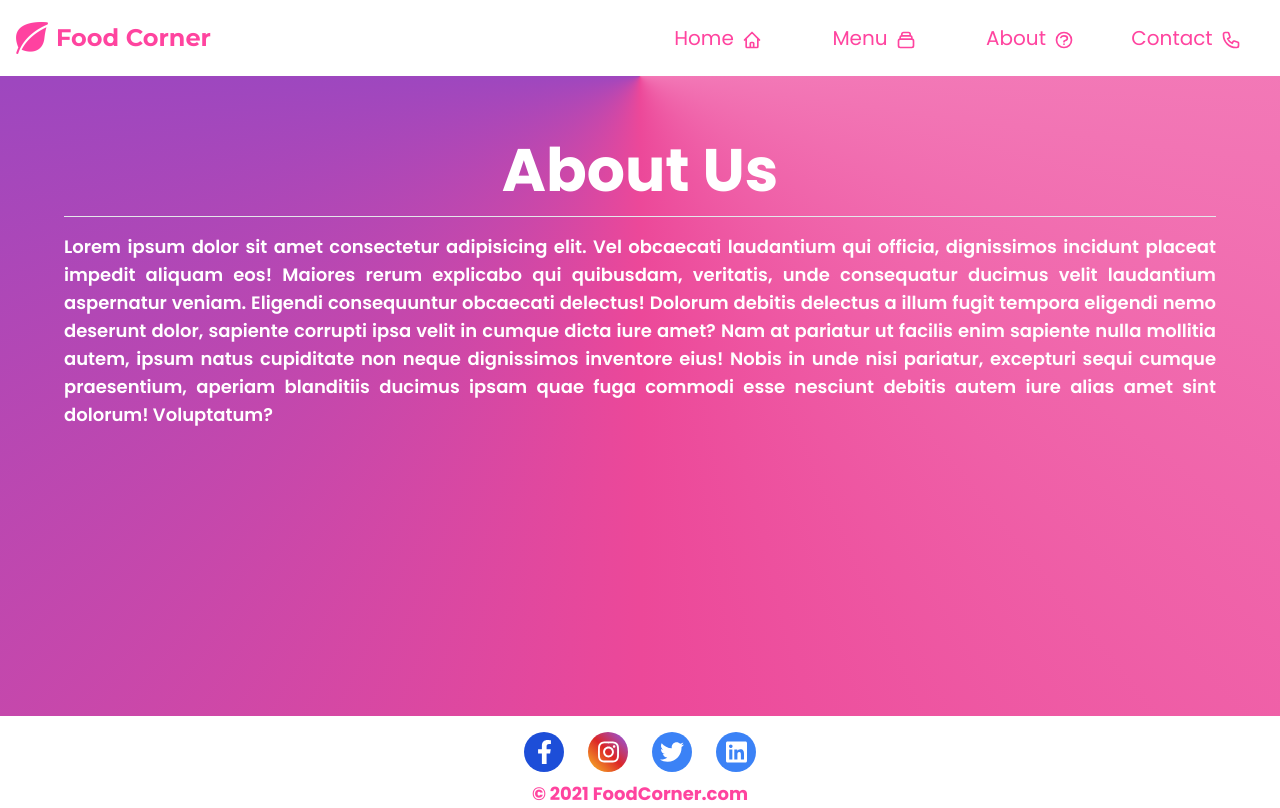
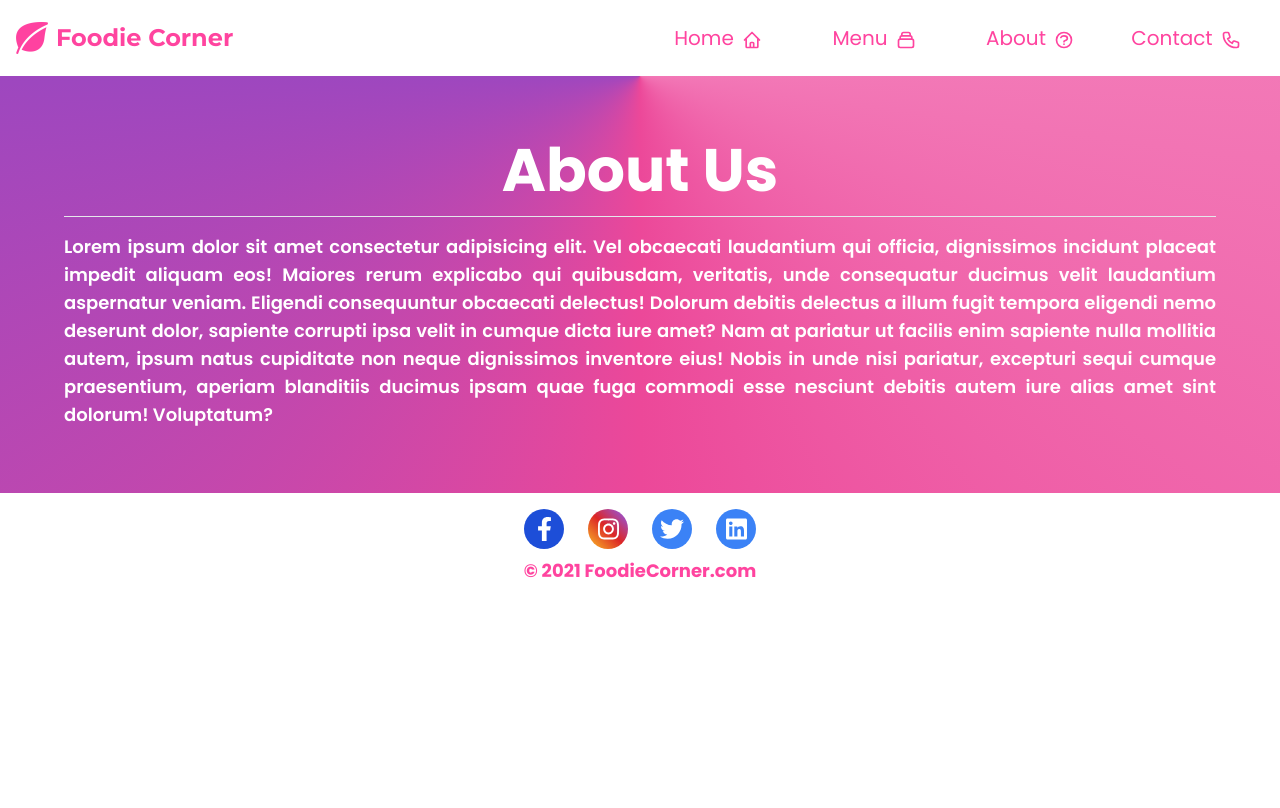
Before and after one commit to tharunk1705/food-corner-app, a React (Create React App) app: page /about in a window 1280 px wide. Built offline with nearby package versions, Linux system fonts and the light colour scheme.

Commit message:
fixed padding

```diff
--- a/src/components/Footer.js
+++ b/src/components/Footer.js
@@ -26,7 +26,7 @@ const Footer = () => {
         </Link>
       </div>
       <p className="text-lg text-secondary font-bold mt-2">
-        &copy; 2021 FoodCorner.com
+        &copy; 2021 FoodieCorner.com
       </p>
     </div>
   );
--- a/src/components/Navbar.js
+++ b/src/components/Navbar.js
@@ -17,7 +17,7 @@ const Navbar = () => {
       <div className="leftSide">
         <div className="leftSideChildren">
           <img className="w-8 h-8" src={leaf} alt="Leaf Logo" />
-          <h2 className="mx-2  text-secondary">Food Corner</h2>
+          <h2 className="mx-2  text-secondary">Foodie Corner</h2>
         </div>
       </div>
       <div className="burgerMenu md:hidden flex items-center flex-row-reverse">
--- a/src/pages/Home.js
+++ b/src/pages/Home.js
@@ -4,7 +4,7 @@ const Home = () => {
   return (
     <div className="home">
       <div className="headerContainer">
-        <h1 className="text-6xl text-white font-bold m-1">Food Corner</h1>
+        <h1 className="text-6xl text-white font-bold m-1">Foodie Corner</h1>
         <p className="text-3xl font-bold text-white  m-1">
           Indian food at a click.
         </p>
--- a/src/styles/About.css
+++ b/src/styles/About.css
@@ -1,6 +1,5 @@
 .about {
-  @apply p-16 mx-auto bg-gradient-conic-t from-pink-300 via-pink-500 to-indigo-600 bg-cover bg-no-repeat;
-  height: 80vh;
+  @apply p-6 md:p-16 mx-auto bg-gradient-conic-t from-pink-300 via-pink-500 to-indigo-600 bg-cover bg-no-repeat;
 }
 
 .aboutTitle {
--- a/src/styles/Menu.css
+++ b/src/styles/Menu.css
@@ -1,5 +1,5 @@
 .menu {
-  @apply p-16 mx-auto bg-gradient-conic-t from-pink-300 via-pink-500 to-indigo-600 bg-cover bg-no-repeat;
+  @apply p-6 md:p-16 mx-auto bg-gradient-conic-t from-pink-300 via-pink-500 to-indigo-600 bg-cover bg-no-repeat;
 }
 .menuTitle {
   @apply text-6xl font-bold text-white md:text-center mb-4;
```
